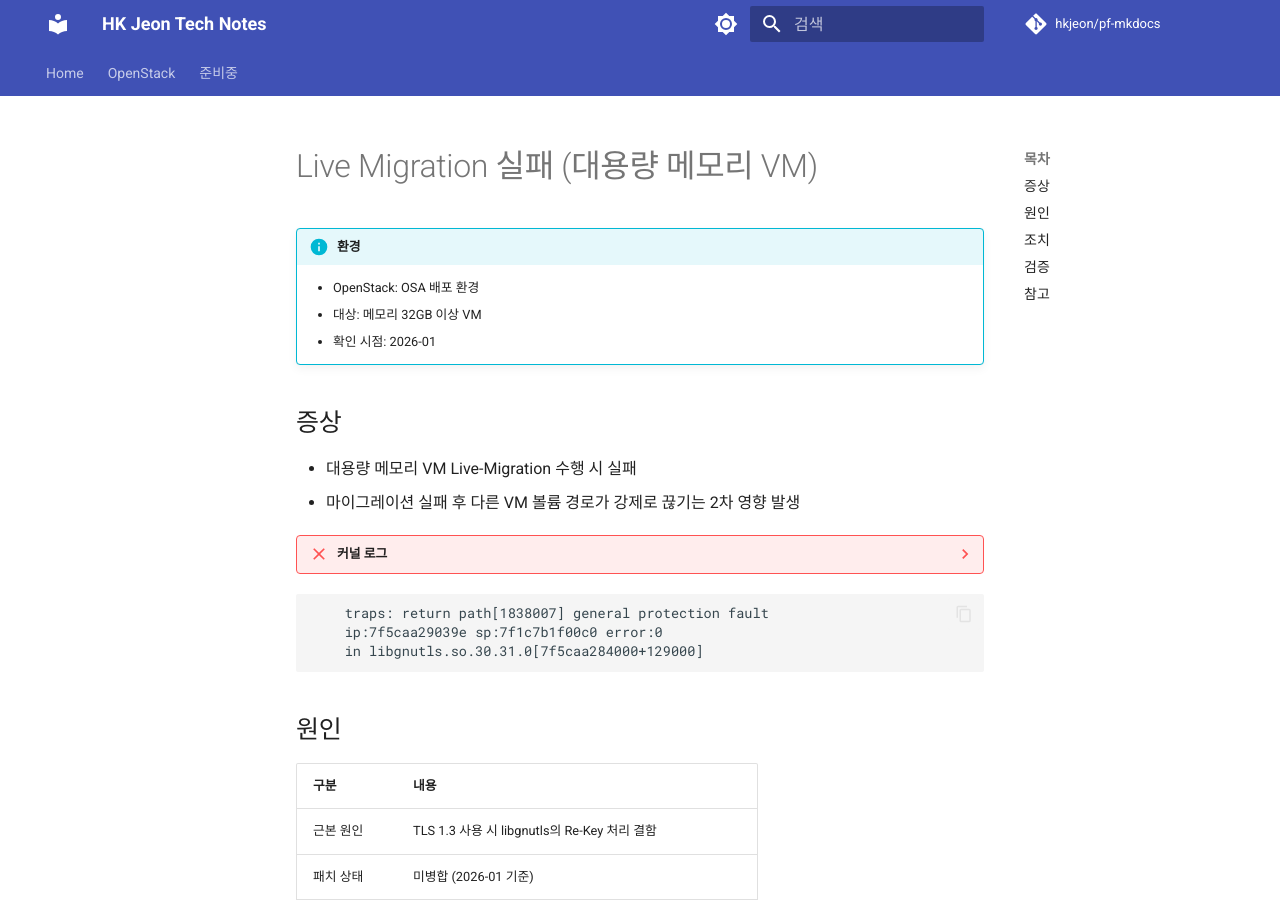
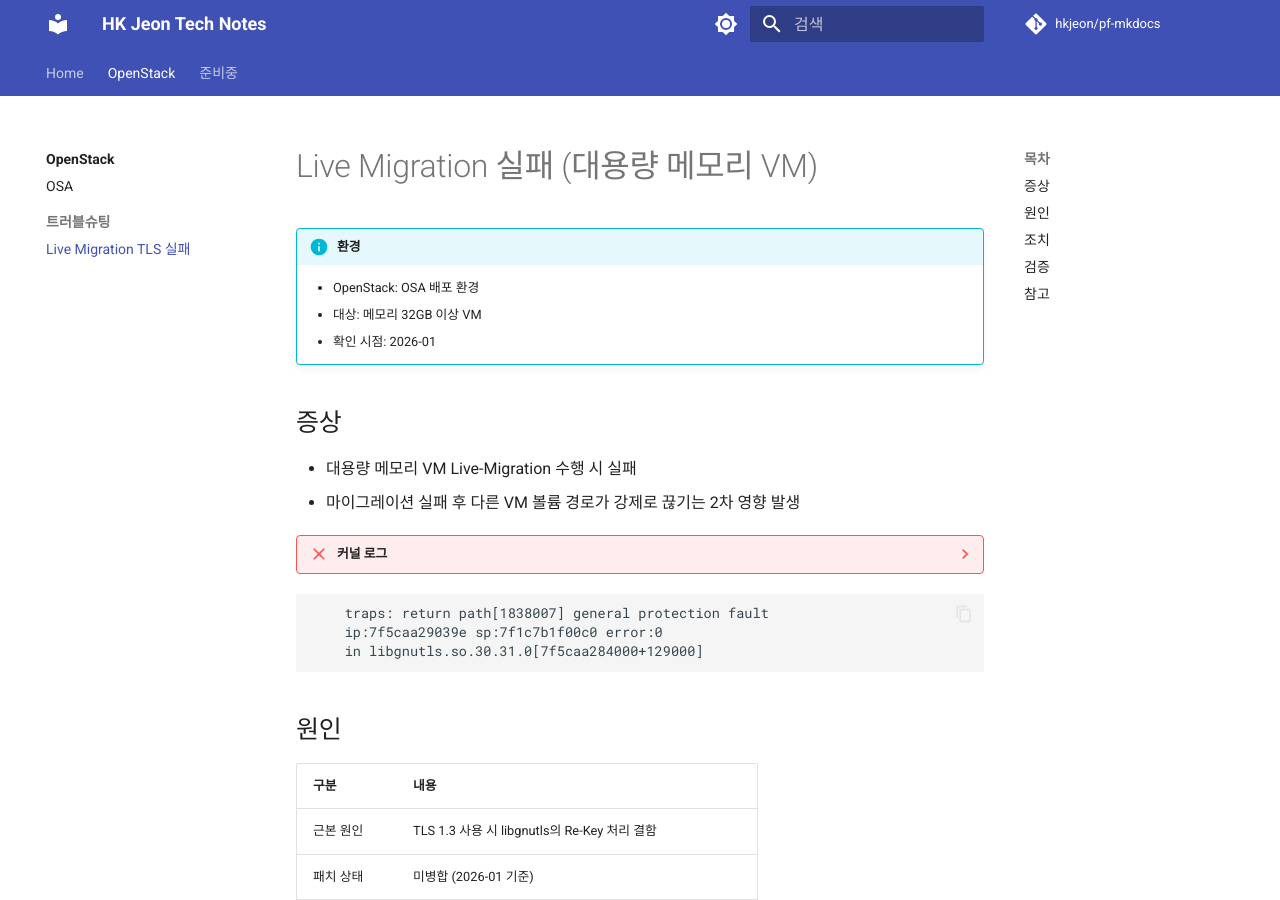
Before and after one commit to hkjeon/pf-mkdocs, an MkDocs documentation site: the page built from docs/openstack/troubleshooting/nova-live-migration-tls.md, in a window 1280 px wide and 900 px high. Built offline with MkDocs 1.6.1 and Material for MkDocs 9.7.7, drawn with Linux system fonts in a browser that asks for light colours; comment, search, counter and statistics services are not loaded.

Commit message:
Update mkdocs.yml

```diff
--- a/mkdocs.yml
+++ b/mkdocs.yml
@@ -69,7 +69,8 @@ plugins:
 nav:
   - Home: index.md
   - OpenStack:
-      - openstack/index.md
+      - 개요: openstack/index.md
       - OSA: openstack/osa.md
-  - 준비중:
-      - wip.md
+      - 트러블슈팅:
+          - Live Migration TLS 실패: openstack/troubleshooting/nova-live-migration-tls.md
+  - 준비중: wip.md
```
